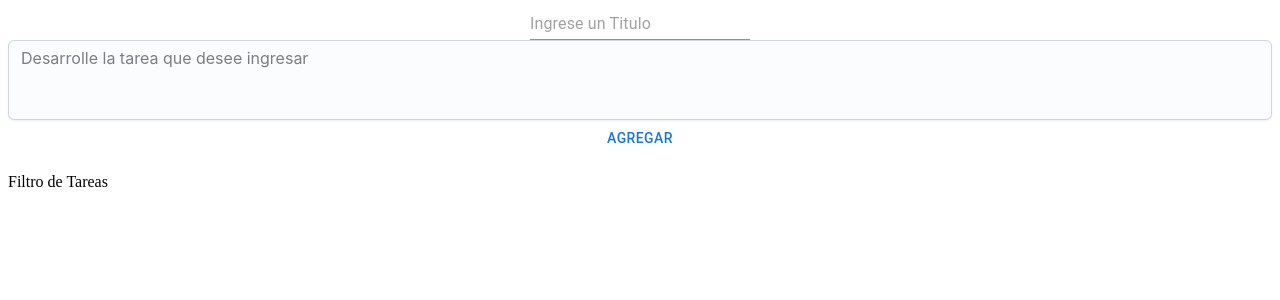
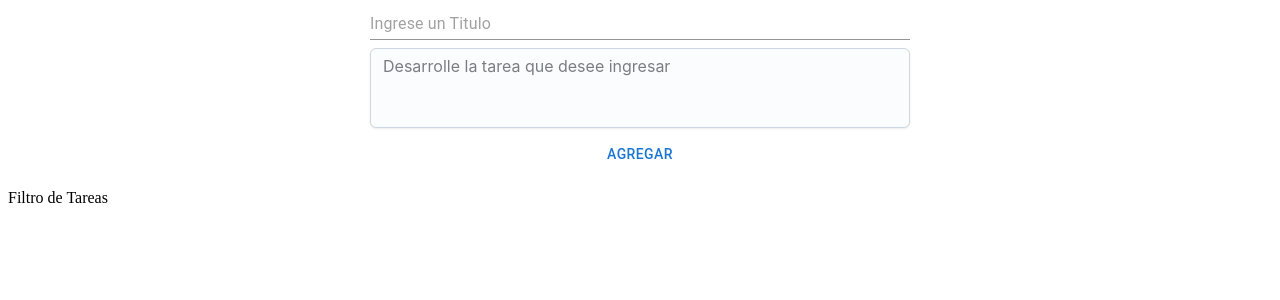
Before and after one commit to fundacion-pescar-lxv14/reactjs, a React (Vite) app: page / in a window 1280 px wide. Shown: the top 300 px of the page. Built offline with nearby package versions, Linux system fonts and the light colour scheme.

Commit message:
implementar estilos js en linea

```diff
--- a/index.html
+++ b/index.html
@@ -4,7 +4,7 @@
     <meta charset="UTF-8" />
     <link rel="icon" type="image/svg+xml" href="/vite.svg" />
     <meta name="viewport" content="width=device-width, initial-scale=1.0" />
-    <title>Vite + React</title>
+    <title>Gestion de Tareas</title>
   </head>
   <body>
     <div id="root"></div>
--- a/src/App.jsx
+++ b/src/App.jsx
@@ -1,12 +1,14 @@
 import { TasksProvider } from "./hooks"
 import { TasksAdd, TasksFilter, TasksList } from "./components"
+import { col, containerXXL } from "./styles"
 
 function App() {
+
     return(
     <TasksProvider>
-        <TasksAdd style={{textAlign: 'center'}}/>
+        <TasksAdd style={col()}/>
         <TasksFilter/>
-        <TasksList sx={{maxWidth: '1320px', margin: 'auto'}}/>
+        <TasksList sx={containerXXL}/>
     </TasksProvider>
 )}
 
--- a/src/styles/Form.jsx
+++ b/src/styles/Form.jsx
@@ -3,7 +3,6 @@ export const form = (display='flex', gap='.5rem', margin='auto') => ({
     gap,
     margin,
 })
-
 export const col = (maxWidth='540px') => ({
     ...form('grid'),
     maxWidth,
```
